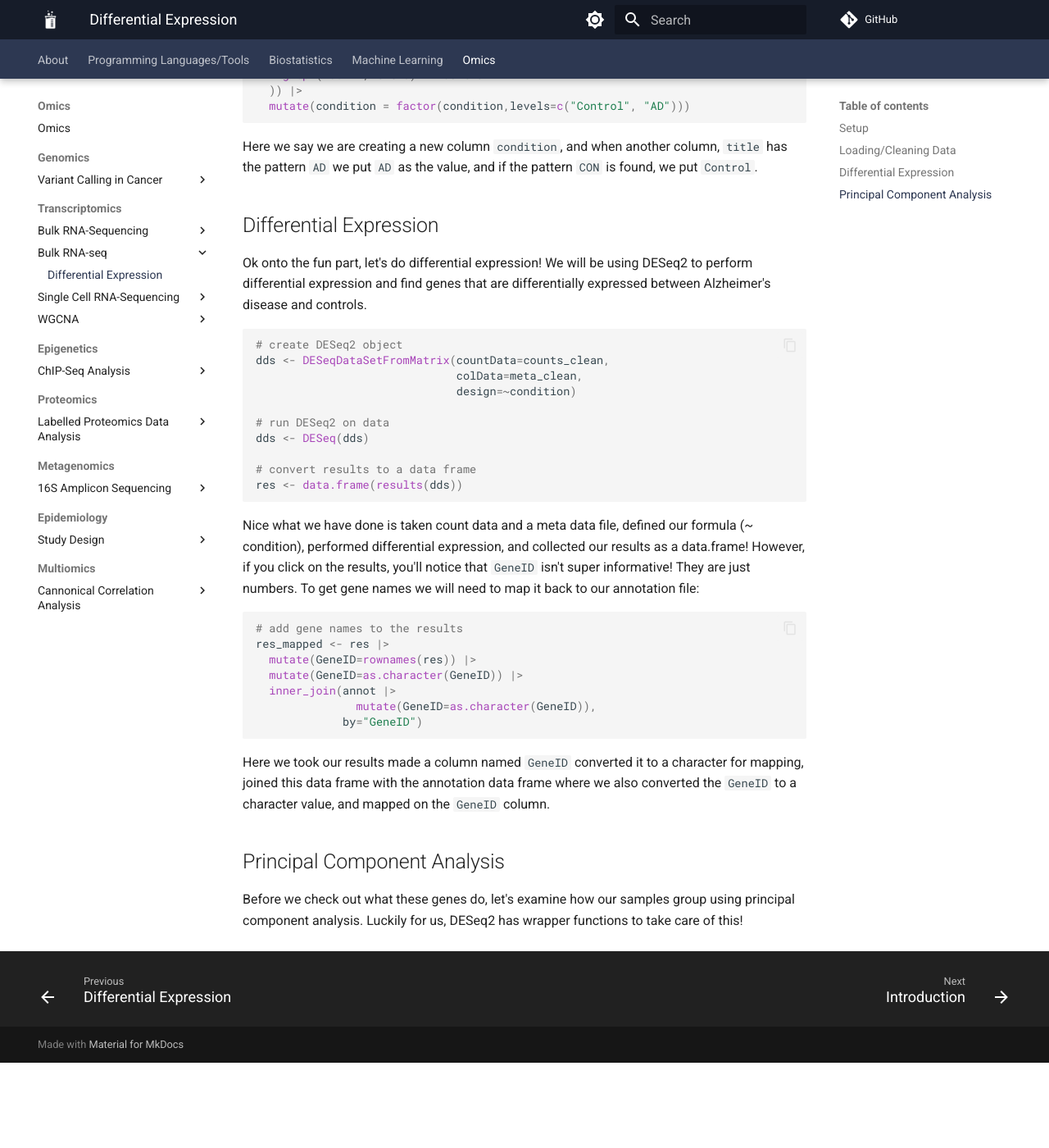
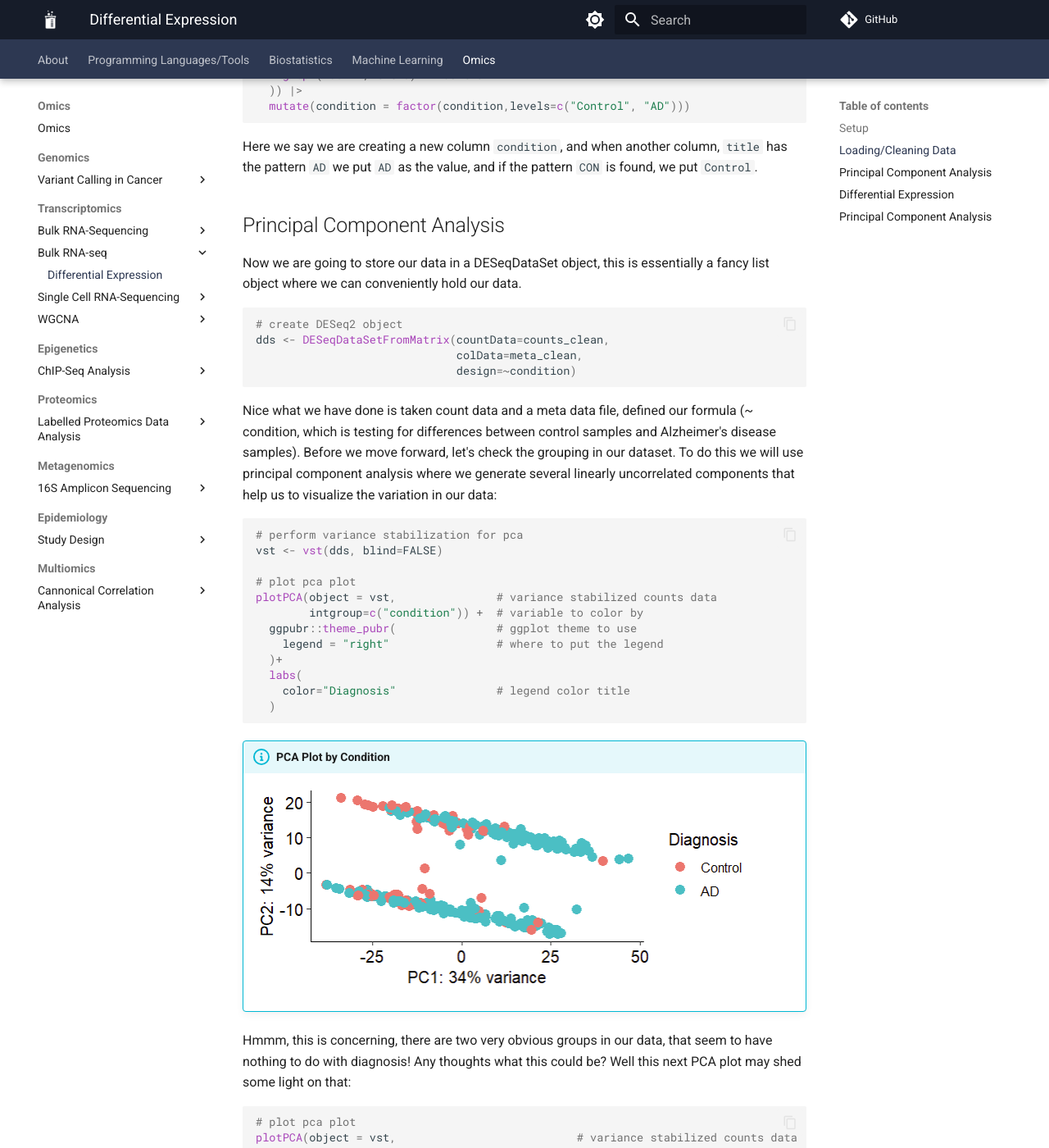
Before and after one commit to comp-tox-jhu/CompToxLab, an MkDocs documentation site: the page built from docs/omics/transcriptomics/rna_seq/deg.md, in a window 1280 px wide and 1400 px high, scrolled down 2960 px. Shown: the whole window at 82% size. Built offline with MkDocs 1.6.1 and Material for MkDocs 9.7.7, drawn with Linux system fonts in a browser that asks for light colours; comment, search, counter and statistics services are not loaded; before the commit the page ends 4256 px from its top, so only the background shows below that; some of the changed text lies outside the part shown.

Commit message:
Update deg.md

````diff
--- a/docs/omics/transcriptomics/rna_seq/deg.md
+++ b/docs/omics/transcriptomics/rna_seq/deg.md
@@ -124,15 +124,65 @@ meta_clean <- meta_clean |>
 
 Here we say we are creating a new column `condition`, and when another column, `title` has the pattern `AD` we put `AD` as the value, and if the pattern `CON` is found, we put `Control`.
 
-## Differential Expression
+## Principal Component Analysis
 
-Ok onto the fun part, let's do differential expression! We will be using DESeq2 to perform differential expression and find genes that are differentially expressed between Alzheimer's disease and controls.
+Now we are going to store our data in a DESeqDataSet object, this is essentially a fancy list object where we can conveniently hold our data.
 
 ```R
 # create DESeq2 object
 dds <- DESeqDataSetFromMatrix(countData=counts_clean,
                               colData=meta_clean,
                               design=~condition)
+```
+
+Nice what we have done is taken count data and a meta data file, defined our formula (~ condition, which is testing for differences between control samples and Alzheimer's disease samples). Before we move forward, let's check the grouping in our dataset. To do this we will use principal component analysis where we generate several linearly uncorrelated components that help us to visualize the variation in our data:
+
+```R
+# perform variance stabilization for pca
+vst <- vst(dds, blind=FALSE)
+
+# plot pca plot
+plotPCA(object = vst,               # variance stabilized counts data
+        intgroup=c("condition")) +  # variable to color by
+  ggpubr::theme_pubr(               # ggplot theme to use
+    legend = "right"                # where to put the legend
+  )+
+  labs(
+    color="Diagnosis"               # legend color title
+  )
+```
+
+!!! info "PCA Plot by Condition"
+    ![](img/first_pca.png)
+
+Hmmm, this is concerning, there are two very obvious groups in our data, that seem to have nothing to do with diagnosis! Any thoughts what this could be? Well this next PCA plot may shed some light on that:
+
+```R
+# plot pca plot
+plotPCA(object = vst,                           # variance stabilized counts data
+        intgroup=c("characteristics_ch1.4")) +  # variable to color by
+  ggpubr::theme_pubr(                           # ggplot theme to use
+    legend = "right"                            # where to put the legend
+  )+
+  labs(
+    color="Diagnosis"                           # legend color title
+  )
+```
+
+!!! info "PCA Plot by Sex"
+    ![](img/second_pca.png)
+
+This tells us that sex seems to drive alot of the variation in our dataset. So we should add this as a covariate in our model!
+
+## Differential Expression
+
+Ok onto the fun part, let's do differential expression! We will be using DESeq2 to perform differential expression and find genes that are differentially expressed between Alzheimer's disease and controls, while accounting for variation due to sex.
+
+```R
+# create DESeq2 object
+dds <- DESeqDataSetFromMatrix(countData=counts_clean,
+                              colData=meta_clean,
+                              design=~condition+characteristics_ch1.4)
 
 # run DESeq2 on data
 dds <- DESeq(dds)
````
